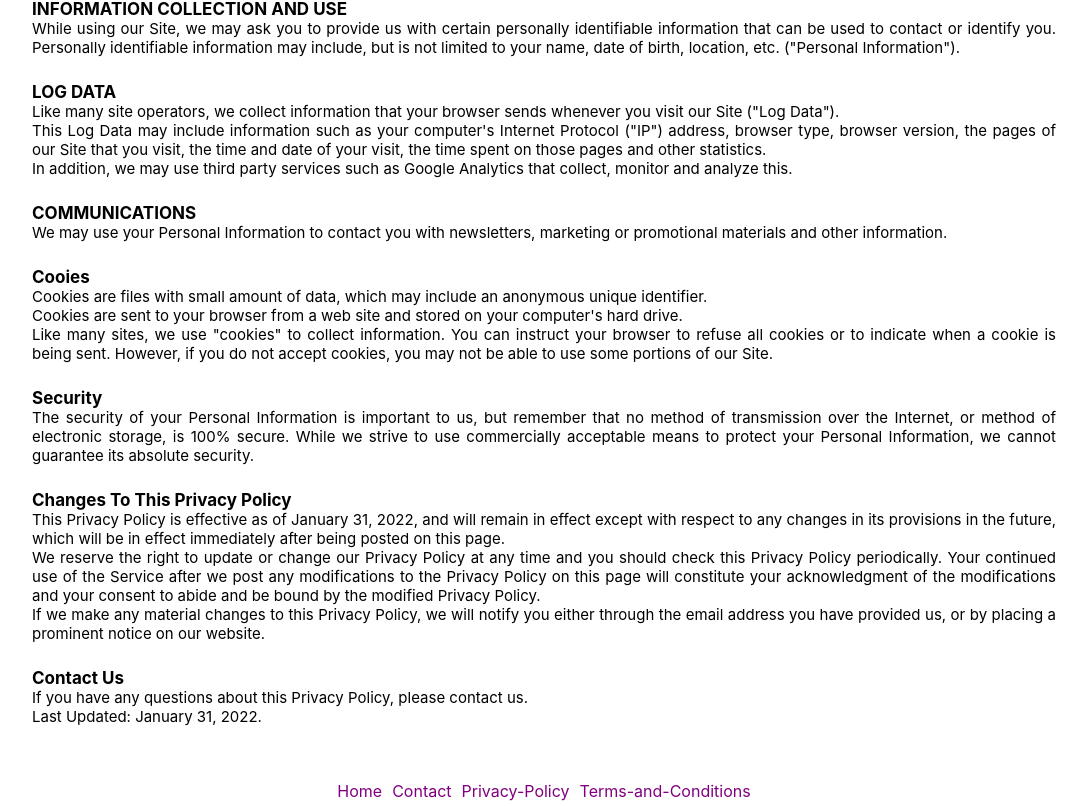
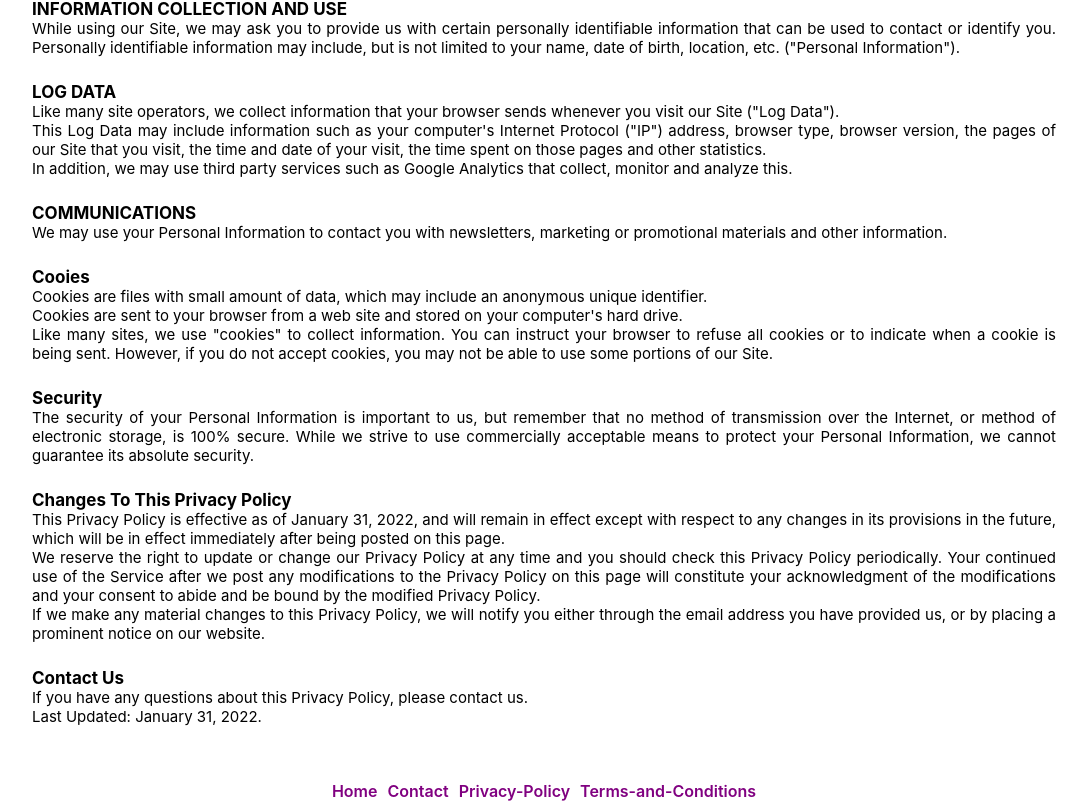
Before and after one commit to WGtechy/about-synando, a React (Create React App) app: page /privacy-policy in a window 1280 px wide. Shown: the part 210-1016 px from the top of the page, without its empty margins (96-1183 px from the left). Built offline with nearby package versions, Linux system fonts and the light colour scheme.

Commit message:
Minor changes

```diff
--- a/src/App.scss
+++ b/src/App.scss
@@ -64,7 +64,7 @@ html {
     border-radius: 50%
   }
 }
-.downloadPage, .policy{
+.downloadPage{
   position: relative;
   footer{
     position: absolute;
@@ -72,7 +72,7 @@ html {
     a{
       text-decoration: none;
       padding: 0 5px;
-      font-size: 600;
+      font-weight: 600;
       color: white;
     }
   }
@@ -90,7 +90,7 @@ html {
     a{
       text-decoration: none;
       padding: 0 5px;
-      font-size: 600;
+      font-weight: 600;
       color: #800080;
     }
   }}
```
Also changed, not shown: src/views/Navbar.js (deleted, +0 -9 lines).
